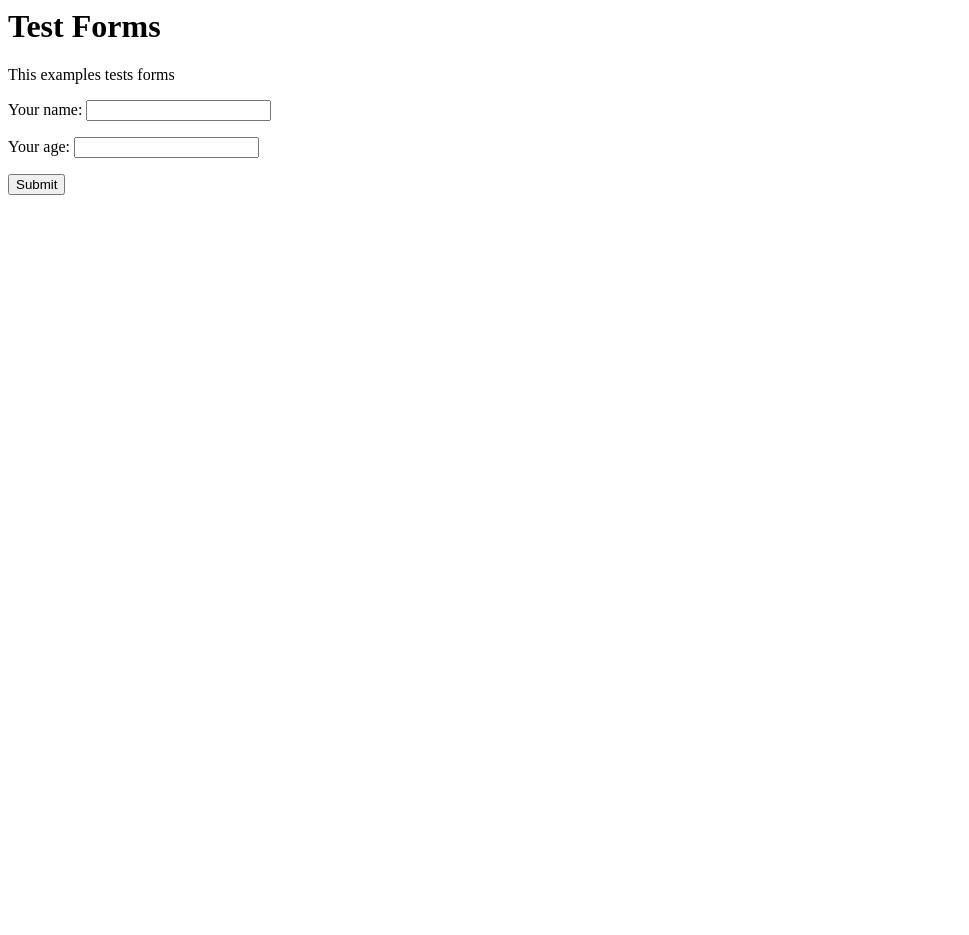
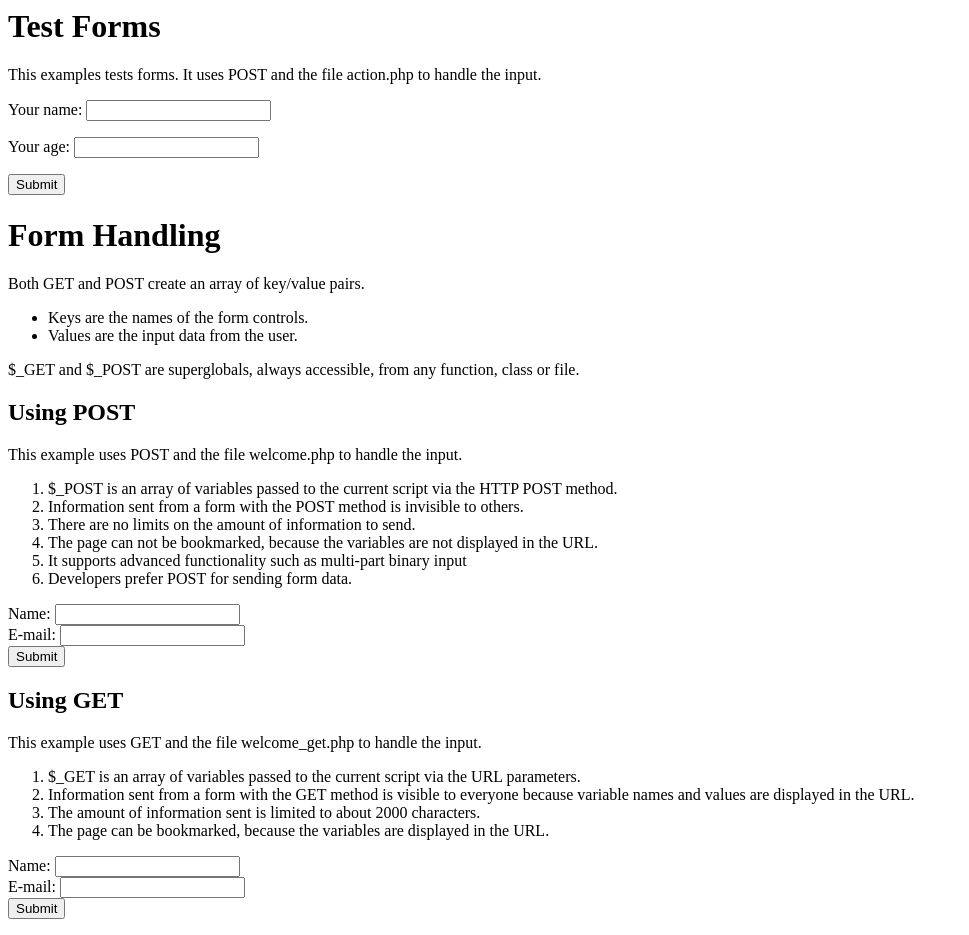
Before and after one commit to dmgleichman/webdoug, a PHP site: page /testphp/formtest.php in a window 1280 px wide. Shown: the whole page, without its empty margins (0-969 px from the left). Before the commit the page ends 195 px from the top, so only its background shows below. Run offline with PHP 8.4, Linux system fonts and the light colour scheme.

Commit message:
Forms GET and POST

```diff
--- a/testphp/formtest.php
+++ b/testphp/formtest.php
@@ -5,7 +5,7 @@
  <body>
 
 	<h1>Test Forms</h1>
-	<p>This examples tests forms</p>
+	<p>This examples tests forms. It uses POST and the file action.php to handle the input.</p>
 
 	<form action="action.php" method="post">
 	 <p>Your name: <input type="text" name="name" /></p>
@@ -13,7 +13,50 @@
 	 <p><input type="submit" /></p>
 	</form>
 
+	<h1>Form Handling</h2>
+	<p>Both GET and POST create an array of key/value pairs.</p>
+	<ul>
+		<li>Keys are the names of the form controls.</li>
+		<li>Values are the input data from the user.</li>
+	</ul>
 
+	<p>$_GET and $_POST are superglobals, always accessible, from any function, class or file.
+	</p>
+
+	<h2>Using POST</h2>
+	<p>This example uses POST and the file welcome.php to handle the input.</p>
+
+	<ol>
+	  <li>$_POST is an array of variables passed to the current script via the HTTP POST method.</li>
+	  <li>Information sent from a form with the POST method is invisible to others.</li>
+	  <li>There are no limits on the amount of information to send.</li>
+	  <li>The page can not be bookmarked, because the variables are not displayed in the URL.</li>
+	  <li>It supports advanced functionality such as multi-part binary input</li>
+	  <li>Developers prefer POST for sending form data.</li>
+	</ol>
+
+	<form action="welcome.php" method="post">
+	Name: <input type="text" name="name"><br>
+	E-mail: <input type="text" name="email"><br>
+	<input type="submit">
+	</form>
+
+
+	<h2>Using GET</h2>
+	<p>This example uses GET and the file welcome_get.php to handle the input.</p>
+
+	<ol>
+	  <li>$_GET is an array of variables passed to the current script via the URL parameters.</li>
+	  <li>Information sent from a form with the GET method is visible to everyone because variable names and values are displayed in the URL.</li>
+	  <li>The amount of information sent is limited to about 2000 characters.</li>
+	  <li>The page can be bookmarked, because the variables are displayed in the URL.</li>
+	</ol>
+
+	<form action="welcome_get.php" method="get">
+	Name: <input type="text" name="name"><br>
+	E-mail: <input type="text" name="email"><br>
+	<input type="submit">
+	</form>
 
  </body>
 </html>
```
Also changed, not shown: testphp/index.html (+3 -4 lines), testphp/welcome.php (added, +8 -0 lines), testphp/welcome_get.php (added, +8 -0 lines).
